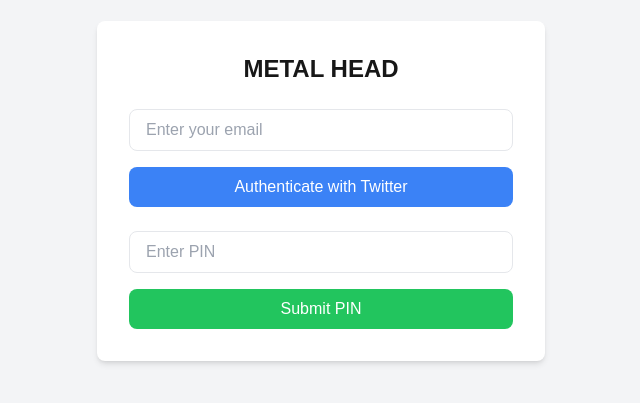
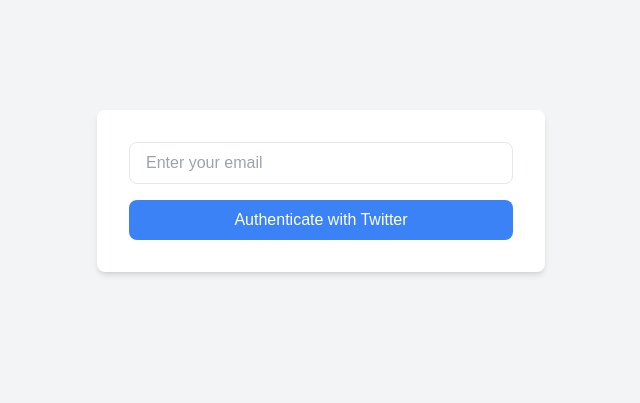
Before and after one commit to mmesomasaint/metalhead-frontend, a Next.js app: page / in a window 1280 px wide. Shown: the part 209-612 px from the top of the page, without its empty margins (319-959 px from the left). Built offline with nearby package versions, Linux system fonts and the light colour scheme.

Commit message:
Fix: Split design

```diff
--- a/app/api/twitter/access_token/route.ts
+++ b/app/api/twitter/access_token/route.ts
@@ -80,7 +80,7 @@
   try {
     // Step 2: Exchange the oauth_token, oauth_token_secret, and oauth_verifier for the access token
     const {
-      client: loggedClient,
+      client,
       accessToken,
       accessSecret,
     } = await twitterClient.login(oauth_verifier)
@@ -88,11 +88,18 @@
     // Save the access token and secret to S3
     await uploadTokensToS3(userEmail, accessToken, accessSecret)
 
-    return NextResponse.json({
-      body: loggedClient,
-      message: 'App granted access',
-      status: 200,
+    // Create the response object to set the cookie
+    const response = NextResponse.redirect('/')
+
+    // Set the 'x-code' in the cookie
+    response.cookies.set('x-code', accessToken, {
+      httpOnly: true, // Prevent access to the cookie via JavaScript
+      secure: process.env.NODE_ENV === 'production', // Secure flag in production
+      sameSite: 'lax', // Same-site policy
+      maxAge: 60 * 60 * 24, // Cookie expires in 1 day (or customize as needed)
     })
+
+    return response
   } catch (error) {
     console.error('Error during OAuth exchange or S3 upload:', error)
     return NextResponse.json({
--- a/app/page.tsx
+++ b/app/page.tsx
@@ -1,112 +1,27 @@
-'use client'
+import AuthForm from '@/components/authForm'
+import { NextApiRequest } from 'next/types'
 
-import { useState } from 'react'
-import Notification from '@/components/notification'
-
-export default function Home() {
-  const [userEmail, setUserEmail] = useState('')
-  const [pin, setPin] = useState('')
-  const [isRedirecting, setIsRedirecting] = useState(false)
-  const [notification, setNotification] = useState<{
-    message: string
-    type: 'success' | 'error'
-  } | null>(null)
-
-  const handleAuth = () => {
-    setIsRedirecting(true)
-    fetch('/api/twitter/authenticate')
-      .then((res) => res.json())
-      .then((data) => {
-        // Redirect user to Twitter's authorization URL
-        console.log('data: ', data)
-        // window.location.href = data.url
-      })
-      .catch((err) => {
-        console.log("error", err) // log the error
-        setNotification({
-          message: 'Error initiating authentication',
-          type: 'error',
-        }) // Notify
-        setIsRedirecting(false) // Reset the state if there's an error
-      })
-  }
-
-  const handleSubmitPin = (e: React.FormEvent<HTMLFormElement>) => {
-    e.preventDefault()
-
-    // Send PIN and userEmail to the backend
-    fetch('/api/twitter/access_token', {
-      method: 'POST',
-      body: JSON.stringify({ pin, userEmail }),
-      headers: { 'Content-Type': 'application/json' },
-    })
-      .then((res) => res.json())
-      .then(() => {
-        setNotification({
-          message: 'Successfully authenticated and tokens stored in S3',
-          type: 'success',
-        })
-      })
-      .catch(() => {
-        setNotification({
-          message: 'Error during access token exchange',
-          type: 'error',
-        })
-      })
-  }
+export default function Home({code}: {code: string}) {
 
   return (
     <div className='min-h-screen flex items-center justify-center bg-gray-100'>
-      <div className='bg-white p-8 rounded-lg shadow-md w-full max-w-md'>
-        <h1 className='text-2xl font-bold mb-6 text-center'>METAL HEAD</h1>
-
-        <div className='mb-4'>
-          <input
-            type='email'
-            placeholder='Enter your email'
-            value={userEmail}
-            onChange={(e) => setUserEmail(e.target.value)}
-            className='w-full px-4 py-2 border rounded-lg focus:outline-none focus:ring-2 focus:ring-blue-500 text-gray-900 bg-white'
-            disabled={isRedirecting}
-          />
-        </div>
-
-        <button
-          type='button'
-          onClick={handleAuth}
-          className={`w-full bg-blue-500 text-white py-2 rounded-lg hover:bg-blue-600 transition duration-300 ${
-            isRedirecting ? 'opacity-50 cursor-not-allowed' : ''
-          }`}
-          disabled={isRedirecting}
-        >
-          Authenticate with Twitter
-        </button>
-
-        <form onSubmit={handleSubmitPin} className='mt-6'>
-          <div className='mb-4'>
-            <input
-              type='text'
-              placeholder='Enter PIN'
-              value={pin}
-              onChange={(e) => setPin(e.target.value)}
-              className='w-full px-4 py-2 border rounded-lg focus:outline-none focus:ring-2 focus:ring-blue-500 text-gray-900 bg-white'
-            />
-          </div>
-          <button
-            type='submit'
-            className='w-full bg-green-500 text-white py-2 rounded-lg hover:bg-green-600 transition duration-300'
-          >
-            Submit PIN
-          </button>
-        </form>
-      </div>
-      {notification && (
-        <Notification
-          message={notification.message}
-          type={notification.type}
-          onClose={() => setNotification(null)}
-        />
-      )}
+      <AuthForm />
     </div>
   )
 }
+
+export async function getServerSideProps({ req }: {req: NextApiRequest} ) {
+  // Get the 'x-code' from the cookies
+  const code = req.cookies['x-code']
+
+  // If there's no 'x-code', redirect or render a default message
+  if (!code) {
+    return {
+      props: { code: null },
+    }
+  }
+
+  return {
+    props: { code }, // Pass the 'x-code' to the page component
+  }
+}
--- /dev/null
+++ b/components/authForm.tsx
@@ -0,0 +1,67 @@
+'use client'
+
+import { useState } from 'react'
+import Notification from '@/components/notification'
+
+export default function AuthForm() {
+  const [userEmail, setUserEmail] = useState('')
+  const [isRedirecting, setIsRedirecting] = useState(false)
+  const [notification, setNotification] = useState<{
+    message: string
+    type: 'success' | 'error'
+  } | null>(null)
+
+  const handleAuth = () => {
+    setIsRedirecting(true)
+    fetch('/api/twitter/authenticate')
+      .then((res) => res.json())
+      .then((data) => {
+        // Redirect user to Twitter's authorization URL
+        console.log('data: ', data)
+        // window.location.href = data.url
+      })
+      .catch((err) => {
+        console.log('error', err) // log the error
+        setNotification({
+          message: 'Error initiating authentication',
+          type: 'error',
+        }) // Notify
+        setIsRedirecting(false) // Reset the state if there's an error
+      })
+  }
+
+  return (
+    <>
+      <div className='bg-white p-8 rounded-lg shadow-md w-full max-w-md'>
+        <div className='mb-4'>
+          <input
+            type='email'
+            placeholder='Enter your email'
+            value={userEmail}
+            onChange={(e) => setUserEmail(e.target.value)}
+            className='w-full px-4 py-2 border rounded-lg focus:outline-none focus:ring-2 focus:ring-blue-500 text-gray-900 bg-white'
+            disabled={isRedirecting}
+          />
+        </div>
+
+        <button
+          type='button'
+          onClick={handleAuth}
+          className={`w-full bg-blue-500 text-white py-2 rounded-lg hover:bg-blue-600 transition duration-300 ${
+            isRedirecting ? 'opacity-50 cursor-not-allowed' : ''
+          }`}
+          disabled={isRedirecting}
+        >
+          Authenticate with Twitter
+        </button>
+      </div>
+      {notification && (
+        <Notification
+          message={notification.message}
+          type={notification.type}
+          onClose={() => setNotification(null)}
+        />
+      )}
+    </>
+  )
+}
```
